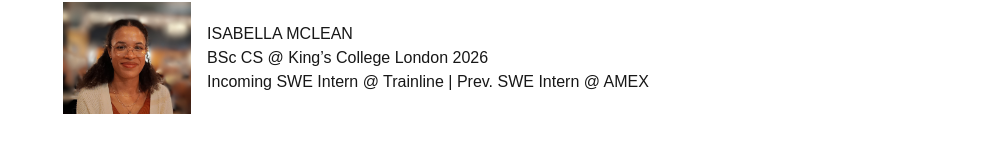
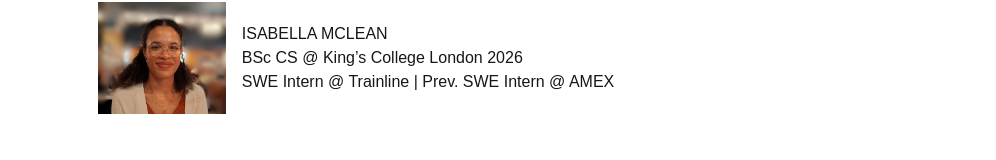
Before and after one commit to Isabella-Mclean/portfolio, a Next.js app in the folder portfolio-website/: page / in a window 1280 px wide. Shown: the part 142-302 px from the top of the page, without its empty margins (284-1280 px from the left). Built offline with nearby package versions, Linux system fonts and the light colour scheme.

Commit message:
Update About.tsx

```diff
--- a/portfolio-website/src/components/About.tsx
+++ b/portfolio-website/src/components/About.tsx
@@ -14,7 +14,7 @@ export default function About(){
             <div className="flex flex-col">
                 <h1>ISABELLA MCLEAN</h1>
                 <h3>BSc CS @ King’s College London 2026 </h3>
-                <h3>Incoming SWE Intern @ Trainline | Prev. SWE Intern @ AMEX</h3>
+                <h3>SWE Intern @ Trainline | Prev. SWE Intern @ AMEX</h3>
             </div>
         </div>
     )
```
